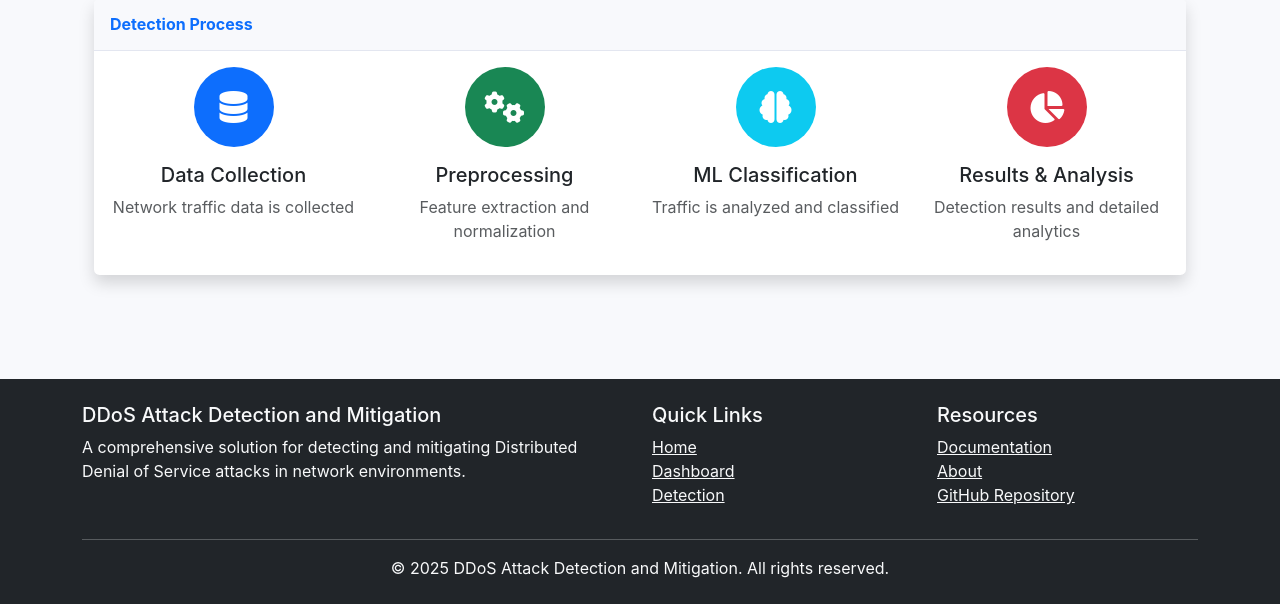
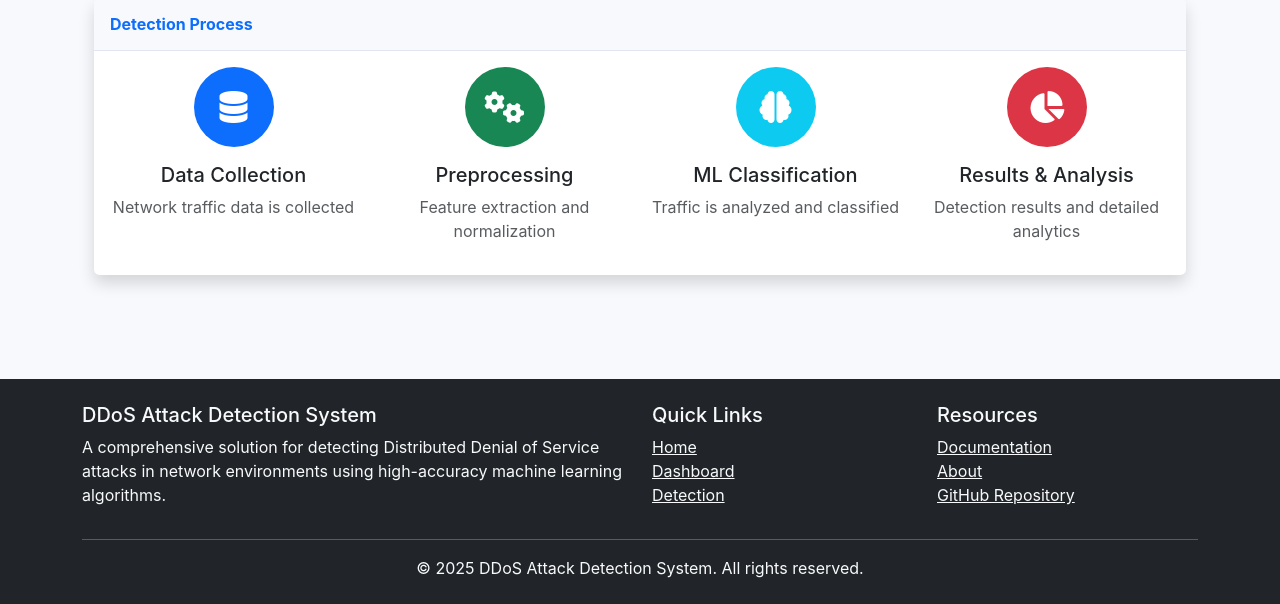
Before and after one commit to igohh/project_DDoS, a Flask app: page /detection in a window 1280 px wide. Shown: the part 722-1326 px from the top of the page. Run offline with Flask 3, Linux system fonts and the light colour scheme.

Commit message:
Update project title and descriptions to reflect focus on detection system.
Replit-Commit-Author: Agent
Replit-Commit-Session-Id: f52a824e-4227-46a2-8a04-fada8320dc22
Replit-Commit-Screenshot-Url: https://storage.googleapis.com/screenshot-production-us-central1/68389cef-0c96-417b-9f18-8d547ddcf01c/494888e3-b53e-4dfb-bb31-3d905c08c22c.jpg

```diff
--- a/templates/base.html
+++ b/templates/base.html
@@ -3,7 +3,7 @@
 <head>
     <meta charset="UTF-8">
     <meta name="viewport" content="width=device-width, initial-scale=1.0">
-    <title>{% block title %}DDoS Attack Detection and Mitigation{% endblock %}</title>
+    <title>{% block title %}DDoS Attack Detection System{% endblock %}</title>
     <!-- Bootstrap CSS -->
     <link href="https://cdn.jsdelivr.net/npm/bootstrap@5.3.0-alpha1/dist/css/bootstrap.min.css" rel="stylesheet">
     <!-- Font Awesome -->
@@ -79,8 +79,8 @@
         <div class="container">
             <div class="row">
                 <div class="col-md-6">
-                    <h5>DDoS Attack Detection and Mitigation</h5>
-                    <p>A comprehensive solution for detecting and mitigating Distributed Denial of Service attacks in network environments.</p>
+                    <h5>DDoS Attack Detection System</h5>
+                    <p>A comprehensive solution for detecting Distributed Denial of Service attacks in network environments using high-accuracy machine learning algorithms.</p>
                 </div>
                 <div class="col-md-3">
                     <h5>Quick Links</h5>
@@ -101,7 +101,7 @@
             </div>
             <hr class="mt-3 mb-3">
             <div class="text-center">
-                <p class="mb-0">&copy; 2025 DDoS Attack Detection and Mitigation. All rights reserved.</p>
+                <p class="mb-0">&copy; 2025 DDoS Attack Detection System. All rights reserved.</p>
             </div>
         </div>
     </footer>
--- a/templates/dashboard.html
+++ b/templates/dashboard.html
@@ -1,6 +1,6 @@
 {% extends 'base.html' %}
 
-{% block title %}Dashboard - DDoS Attack Detection and Mitigation{% endblock %}
+{% block title %}Dashboard - DDoS Attack Detection System{% endblock %}
 
 {% block content %}
 <div class="container">
@@ -202,8 +202,8 @@
             <a href="{{ url_for('detection') }}" class="btn btn-primary me-2">
                 <i class="fas fa-search me-1"></i> Run New Detection
             </a>
-            <a href="{{ url_for('mitigation') }}" class="btn btn-danger me-2">
-                <i class="fas fa-shield-alt me-1"></i> Configure Mitigation
+            <a href="{{ url_for('results') }}" class="btn btn-success me-2">
+                <i class="fas fa-history me-1"></i> View Detection History
             </a>
             <a href="#" class="btn btn-secondary" onclick="window.print()">
                 <i class="fas fa-print me-1"></i> Print Report
--- a/templates/detection.html
+++ b/templates/detection.html
@@ -1,6 +1,6 @@
 {% extends 'base.html' %}
 
-{% block title %}Detection - DDoS Attack Detection and Mitigation{% endblock %}
+{% block title %}Detection - DDoS Attack Detection System{% endblock %}
 
 {% block content %}
 <div class="container">
--- a/templates/index.html
+++ b/templates/index.html
@@ -1,13 +1,13 @@
 {% extends 'base.html' %}
 
-{% block title %}Home - DDoS Attack Detection and Mitigation{% endblock %}
+{% block title %}Home - DDoS Attack Detection System{% endblock %}
 
 {% block content %}
 <div class="container">
     <div class="row align-items-center py-5">
         <div class="col-lg-6">
-            <h1 class="display-4 fw-bold">DDoS Attack Detection and Mitigation</h1>
-            <p class="lead">A comprehensive solution to detect and mitigate Distributed Denial of Service attacks in real-time.</p>
+            <h1 class="display-4 fw-bold">DDoS Attack Detection System</h1>
+            <p class="lead">A comprehensive solution to detect Distributed Denial of Service attacks using high-accuracy machine learning algorithms.</p>
             <p>This web interface provides access to powerful machine learning tools for network traffic analysis and attack detection, helping protect your infrastructure from malicious traffic.</p>
             <div class="d-grid gap-2 d-md-flex justify-content-md-start mt-4">
                 <a href="{{ url_for('detection') }}" class="btn btn-primary btn-lg px-4 me-md-2">
```
